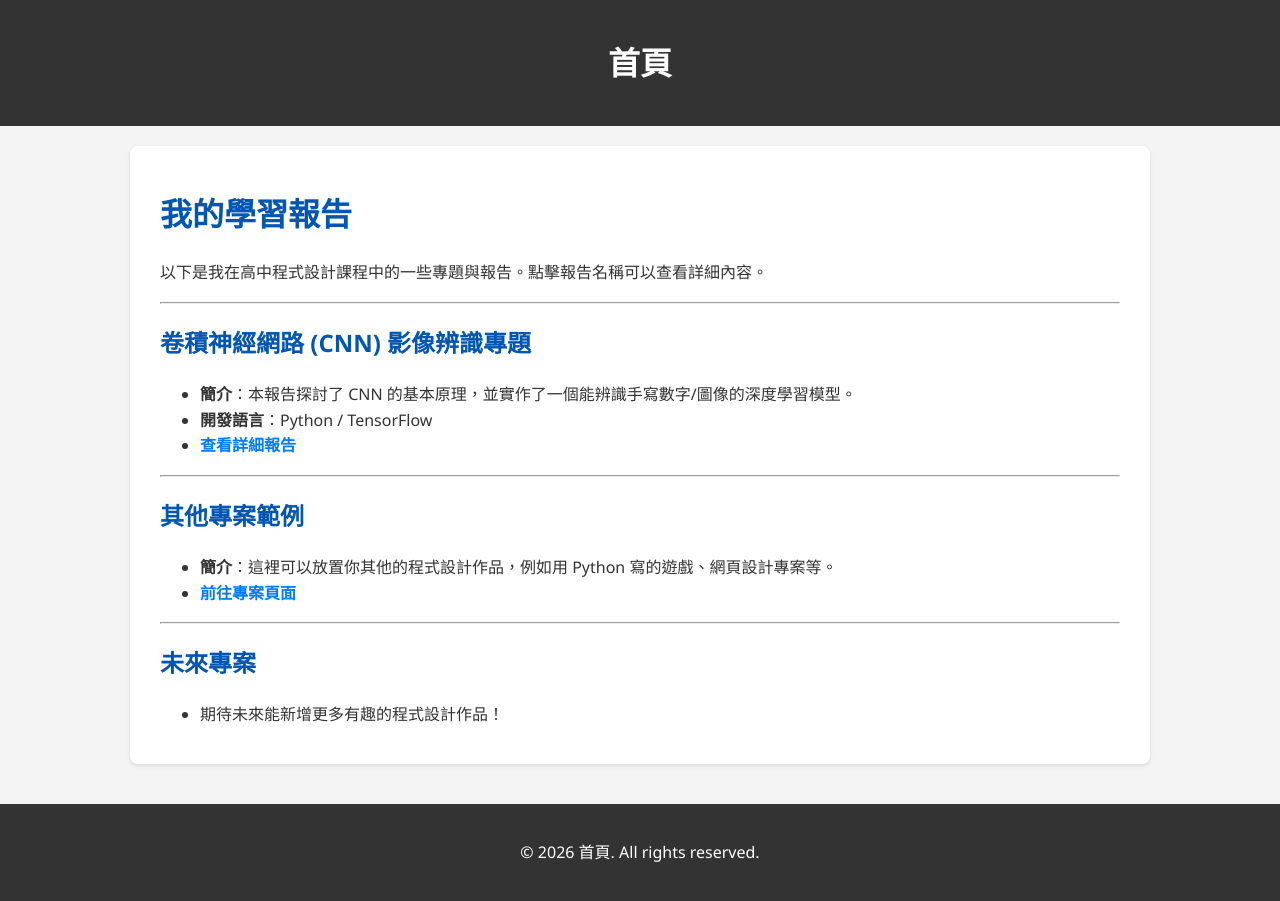
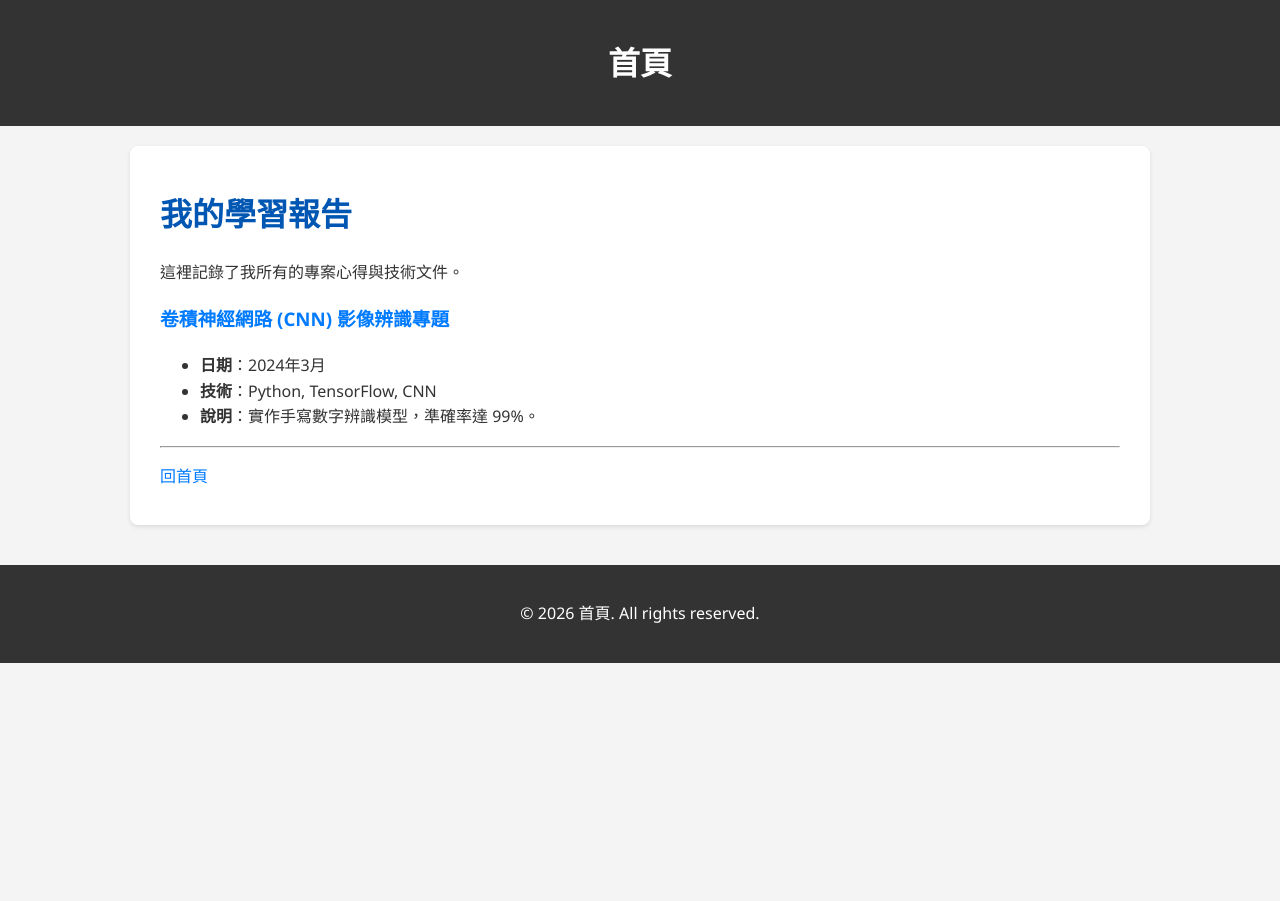
Before and after one commit to Jeff-0101/portfolio, a Jekyll site: the page built from reports.md, in a window 1280 px wide. Built offline with Jekyll 4.4.1, drawn with Linux system fonts in a browser that asks for light colours.

Commit message:
Update reports.md

```diff
--- a/reports.md
+++ b/reports.md
@@ -1,26 +1,16 @@
 ---
 layout: default
-title: 學習報告
+title: 學習報告列表
 ---
 
 # 我的學習報告
 
-以下是我在高中程式設計課程中的一些專題與報告。點擊報告名稱可以查看詳細內容。
+這裡記錄了我所有的專案心得與技術文件。
+
+### [卷積神經網路 (CNN) 影像辨識專題](./cnn-report)
+* **日期**：2024年3月
+* **技術**：Python, TensorFlow, CNN
+* **說明**：實作手寫數字辨識模型，準確率達 99%。
 
 ---
-
-## 卷積神經網路 (CNN) 影像辨識專題
-* **簡介**：本報告探討了 CNN 的基本原理，並實作了一個能辨識手寫數字/圖像的深度學習模型。
-* **開發語言**：Python / TensorFlow
-* [**查看詳細報告**](/reports/cnn-project)
-
----
-
-## 其他專案範例
-* **簡介**：這裡可以放置你其他的程式設計作品，例如用 Python 寫的遊戲、網頁設計專案等。
-* [**前往專案頁面**](#)
-
----
-
-## 未來專案
-* 期待未來能新增更多有趣的程式設計作品！
+[回首頁](./)
```
